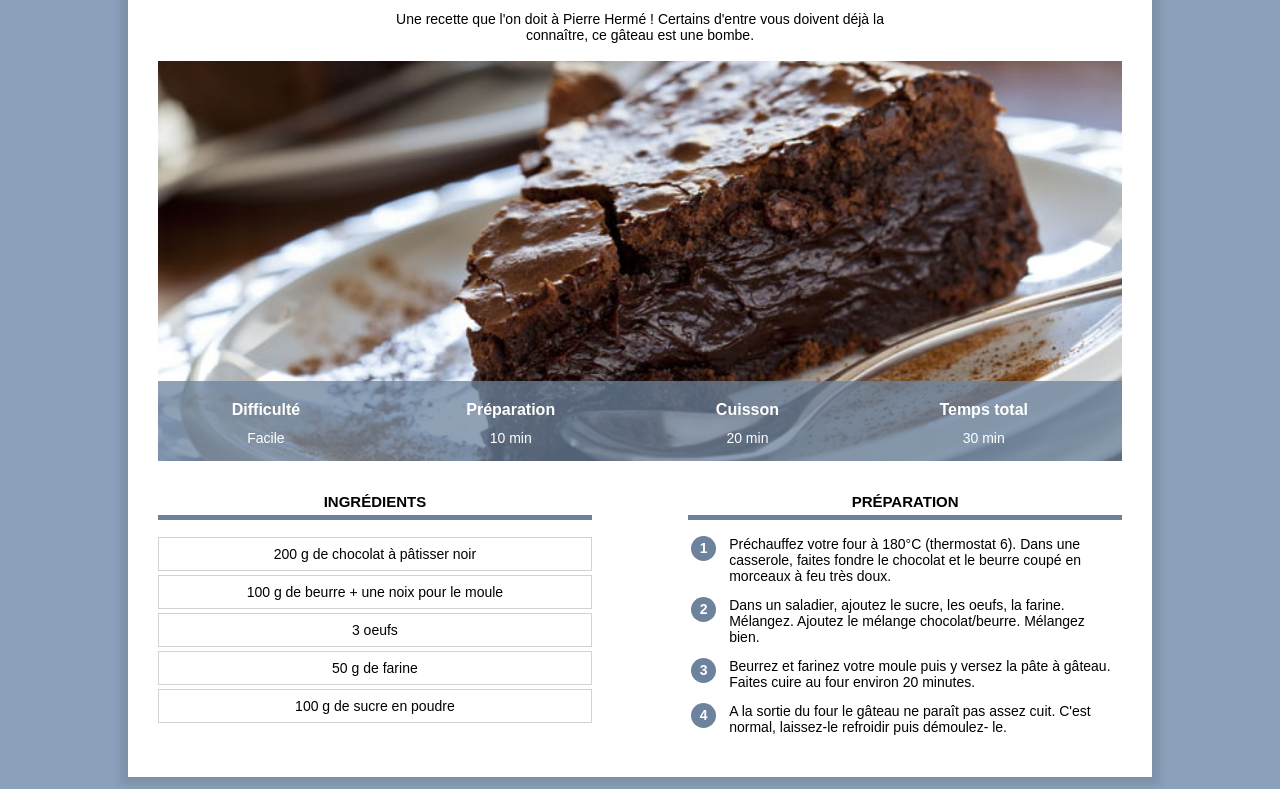
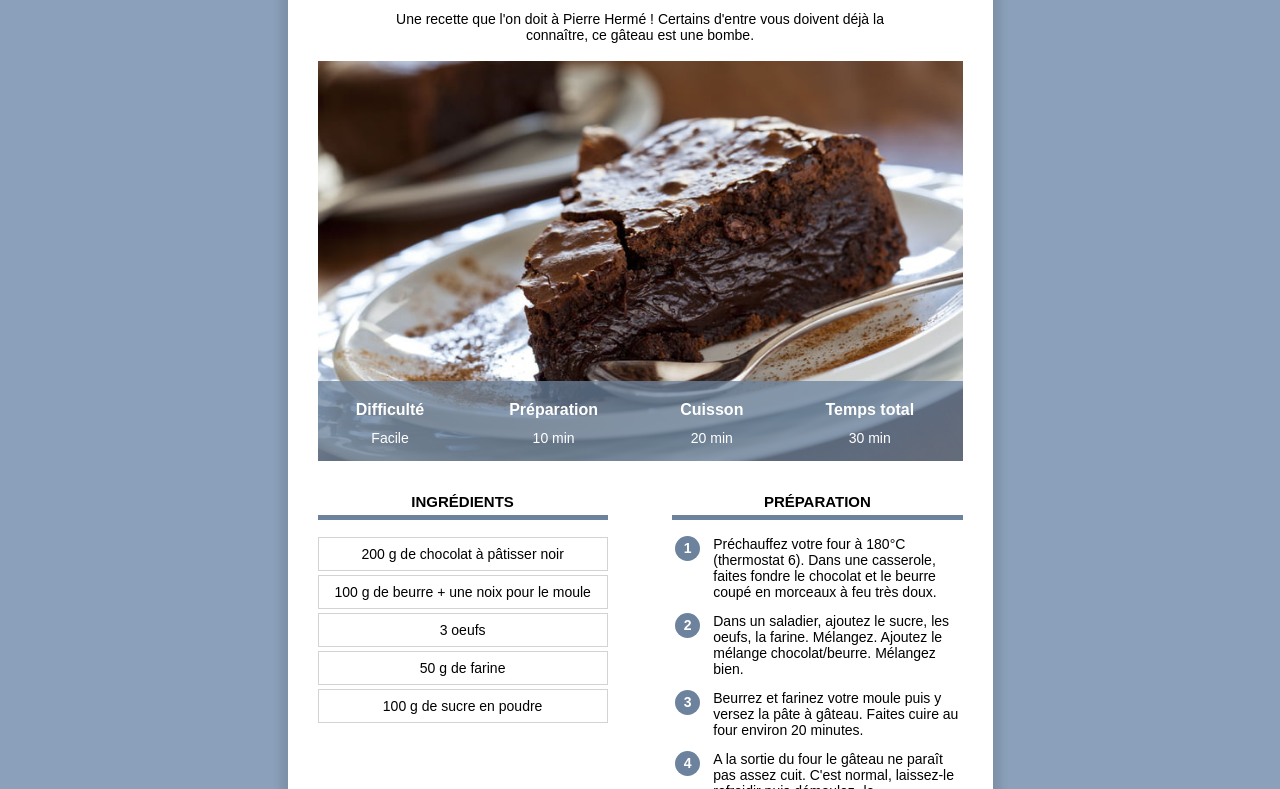
Before and after one commit to Vero6259/site-recettes, a plain HTML site: page index.html in a window 1280 px wide. Shown: the part 146-935 px from the top of the page. Drawn offline with Linux system fonts and the light colour scheme.

Commit message:
Add files via upload

```diff
--- a/index.html
+++ b/index.html
@@ -2,6 +2,7 @@
 <html lang="fr">
     <head>
        <meta charset="UTF-8">
+       <meta name="viewport" content="width=device-width, initial-scale=1.0">
         <title>Gateau au chocolat</title>
         <link rel="stylesheet" href="recette.css">
     </head>
--- a/recette.css
+++ b/recette.css
@@ -18,9 +18,8 @@
 }
 div.contenu{
     background-color: white;
-    margin: 60px 10% 80px 10%;
-    padding: 0px 30px 30px 30px;
-    min-width: 350px;
+    margin: 40px 8px 40px 8px;
+    padding: 0px 8px 20px 8px;
     box-shadow: 0px 0px 8px 8px rgba(0, 0, 0, 0.1);
     overflow: visible;
 }
@@ -60,15 +59,15 @@
     width: 100%;
     color:white;
     background-color: #6c829dC0;
-    height: 80px;
+    height: 50px;
 }
 table.info td{
     text-align: center;
-    font-size: 14px;
+    font-size: 12px;
     vertical-align: top;
 }
 table.info th{
-    font-size: 16px;
+    font-size: 14px;
     vertical-align: bottom;
     padding-bottom: 8px;
 }
@@ -80,7 +79,7 @@
     background-color: lightgray;
 }
 div.colonne{
-    width: 45%;
+    width: 100%;
     margin-top: 20px;
 }
 div.colonne h2{
@@ -91,14 +90,10 @@
     padding-bottom: 5px;
 }
 div.colonne1{
-    /*background-color: lightskyblue;*/
+
     display: inline-block;
-    margin-right: 10%;
+}
 
-}
-div.colonne2{
-    float: right;
-}
 div.ingredient p{
     font-size: 14px;
     text-align: center;
@@ -132,3 +127,39 @@
 table.preparation tr{
     height: 40px;
 }
+
+/* Styles pour ordinateur */
+@media only screen and (min-width: 768px) {
+    div.contenu{
+        margin: 60px 10% 80px 10%;
+        padding: 0px 30px 30px 30px;
+        min-width: 350px;
+
+    }
+    table.info{
+        height: 80px;
+    }
+    table.info td{
+        font-size: 14px;
+    }
+    table.info th{
+        font-size: 16px;
+    }
+    div.colonne{
+        width: 45%;
+    }
+    div.colonne1{
+        margin-right: 10%;
+    }
+    div.colonne2{
+        float: right;
+    }
+}
+@media only screen and (min-width: 900px) {
+    div.contenu{
+        margin-left: auto;
+        margin-right: auto;
+        width: 645px;
+
+    }
+}
```
